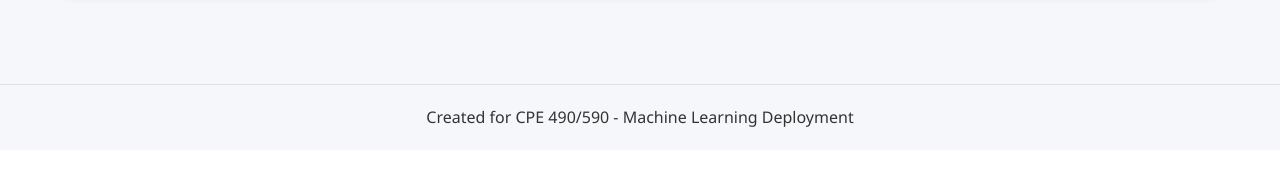
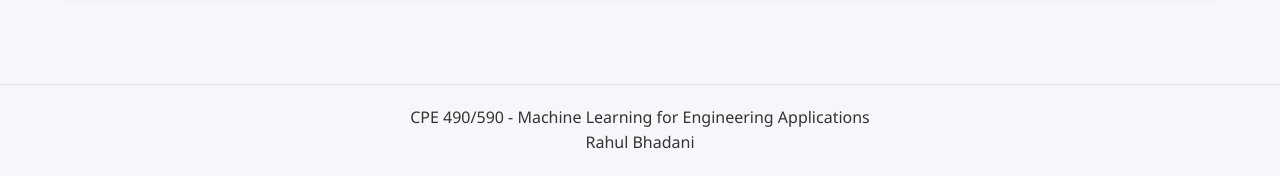
Before and after one commit to rahulbhadani/iris_classifier_app, a Flask app: page / in a window 1280 px wide. Shown: the part 2011-2187 px from the top of the page. Before the commit the page ends 2138 px from the top, so only its background shows below. Run offline with Flask 3, Linux system fonts and the light colour scheme.

Commit message:
Updated Footer

```diff
--- a/templates/index.html
+++ b/templates/index.html
@@ -89,7 +89,7 @@
     </div>
 
     <footer>
-        <p>Created for CPE 490/590 - Machine Learning Deployment</p>
+        <p>CPE 490/590 - Machine Learning for Engineering Applications <br/> Rahul Bhadani</p>
     </footer>
 
     <script src="{{ url_for('static', filename='js/script.js') }}"></script>
```
